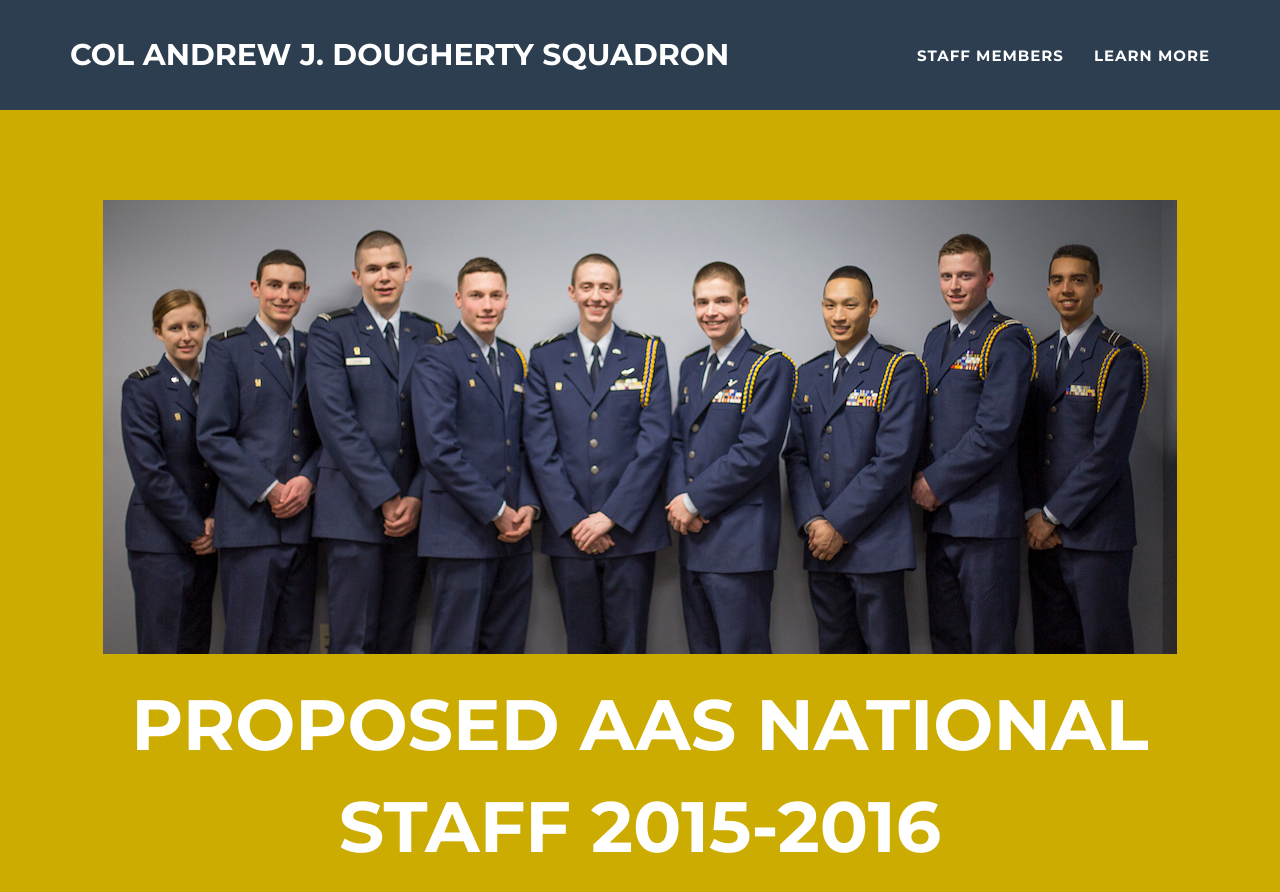
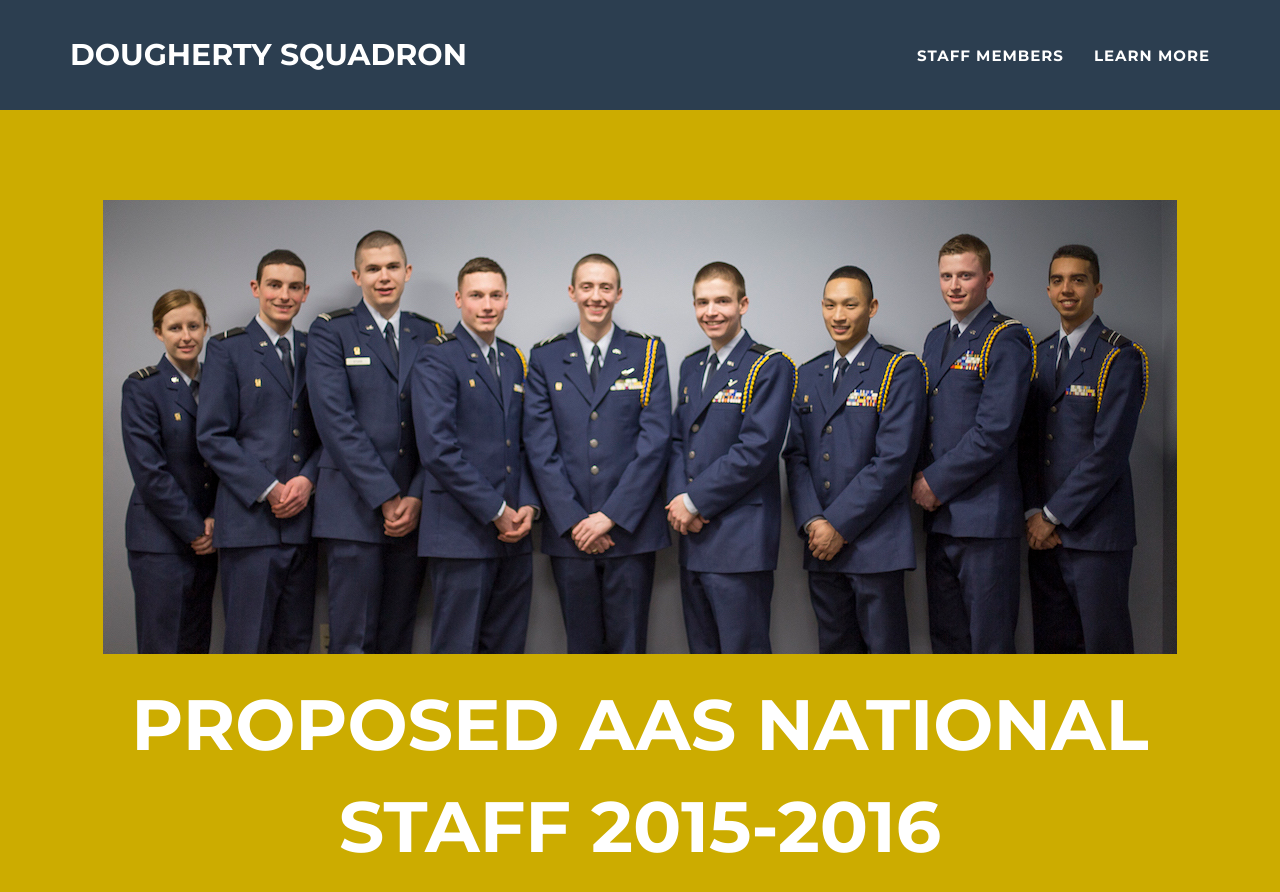
Before and after one commit to cralor/dougherty, a Jekyll site: the page built from index.html, in a window 1280 px wide and 900 px high. Shown: the top 892 px of the window. Built offline with Jekyll 4.4.1, drawn with Linux system fonts in a browser that asks for light colours.

Commit message:
name adjustments

```diff
--- a/_config.yml
+++ b/_config.yml
@@ -1,5 +1,5 @@
 # Site settings
-title: Col Andrew J. Dougherty Squadron
+title: Dougherty Squadron
 email: cvg3290@rit.edu
 url: http://dougherty.rocks
 description: "The Dougherty Squadron from RIT is interested running for AAS National Staff for the 2015-2016 term. Vote us to soar to new horizons."
--- a/_includes/header.html
+++ b/_includes/header.html
@@ -7,7 +7,7 @@
                     <div class="intro-text">
                         <span class="name">Proposed AAS National Staff 2015-2016</span>
                         <hr class="star-light">
-                        <span class="skills">{{ site.title }}</span>
+                        <span class="skills">Col Andrew J. Dougherty Squadron</span>
                     </div>
                 </div>
             </div>
```
